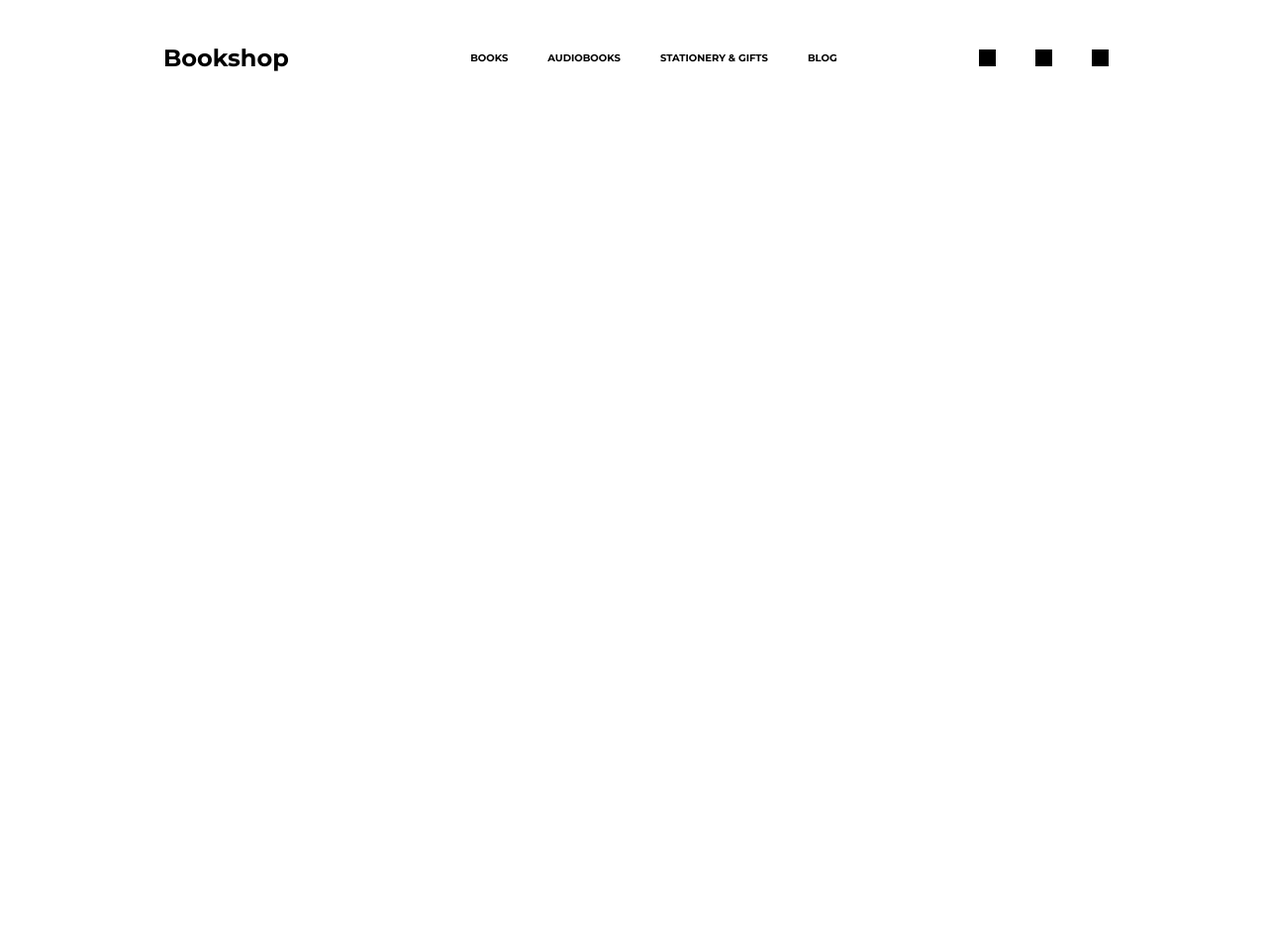
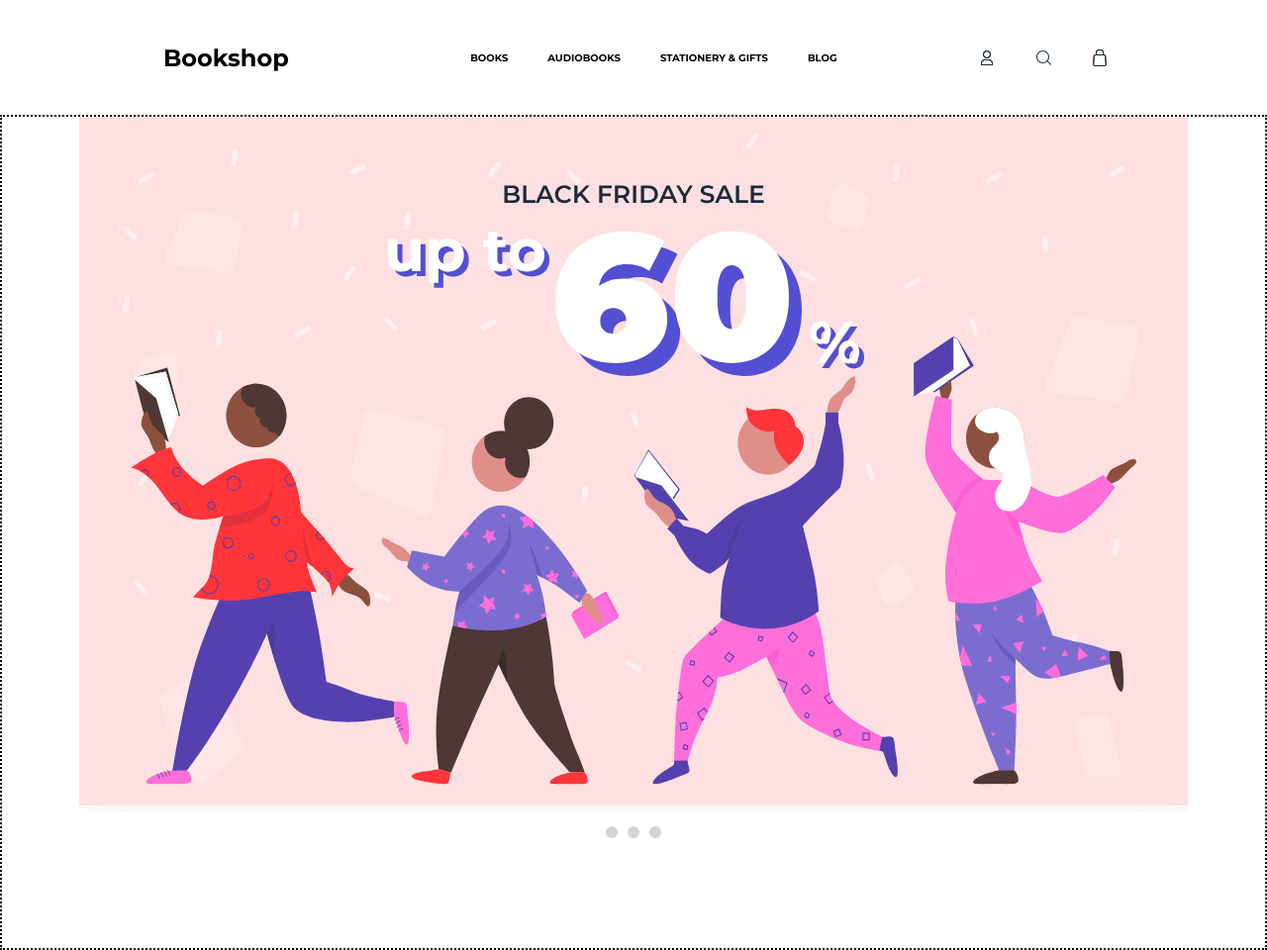
Before and after one commit to MikhailPonomarev/bookshop, a website built with webpack: page index.html in a window 1280 px wide. Shown: the whole page at 99% size. Before the commit the page ends 800 px from the top, so only its background shows below. Built offline with nearby package versions, Linux system fonts and the light colour scheme.

Commit message:
feat: Impl slider draft

```diff
--- a/src/components/header/header.js
+++ b/src/components/header/header.js
@@ -32,11 +32,17 @@ const createButtonsContainer = () => {
     const buttonsContainer = document.createElement('div');
     buttonsContainer.classList.add('buttons-container');
 
-    for (let index = 0; index < 3; index++) {
-        const stub = document.createElement('div');
-        stub.classList.add('stub');
-        buttonsContainer.appendChild(stub);
-    }
+    const user = document.createElement('div');
+    user.classList.add('user');
+    buttonsContainer.appendChild(user);
+
+    const search = document.createElement('div');
+    search.classList.add('search');
+    buttonsContainer.appendChild(search);
+
+    const shopBag = document.createElement('div');
+    shopBag.classList.add('shop-bag');
+    buttonsContainer.appendChild(shopBag);
 
     return buttonsContainer;
 };
--- a/src/components/header/header.scss
+++ b/src/components/header/header.scss
@@ -34,11 +34,27 @@ header {
         flex-direction: row;
         gap: 40px;
 
-        .stub {
+        %button {
             width: 17px;
             height: 17px;
-            background-color: black;
+            background-position: center;
+            background-repeat: no-repeat;
             cursor: pointer;
+        }
+
+        .user {
+            @extend %button;
+            background-image: url("/src/assets/header/user.svg");
+        }
+
+        .search {
+            @extend %button;
+            background-image: url("/src/assets/header/search.svg");
+        }
+
+        .shop-bag {
+            @extend %button;
+            background-image: url("/src/assets/header/shop_bag.svg");
         }
     }
 }
--- /dev/null
+++ b/src/components/promo/promo.js
@@ -0,0 +1,23 @@
+import './promo.scss';
+
+export const promoComponent = () => {
+    const promoContainer = document.createElement('section');
+    promoContainer.classList.add('promo-container');
+
+    const banner = document.createElement('div');
+    banner.classList.add('banner');
+
+    promoContainer.appendChild(banner);
+
+    const bannerSelector = document.createElement('div');
+    bannerSelector.classList.add('banner-selector');
+    for (let index = 0; index < 3; index++) {
+        const item = document.createElement('div');
+        item.classList.add('selector-item');
+        bannerSelector.appendChild(item);
+    }
+
+    promoContainer.appendChild(bannerSelector);
+
+    return promoContainer;
+};
--- /dev/null
+++ b/src/components/promo/promo.scss
@@ -0,0 +1,30 @@
+.promo-container {
+    display: flex;
+    flex-direction: column;
+    gap: 15px;
+    align-items: center;
+    height: 840px;
+    border: 2px dotted black;
+
+    .banner {
+        width: 1120px;
+        height: 702px;
+        background-image: url("/src/assets/promo/banner1.svg");
+        background-position: center;
+        cursor: pointer;
+    }
+
+    .banner-selector {
+        display: flex;
+        flex-direction: row;
+        gap: 10px;
+
+        .selector-item {
+            width: 12px;
+            height: 12px;
+            border-radius: 50%;
+            background-color: lightgray;
+            cursor: pointer;
+        }
+    }
+}
--- a/src/index.js
+++ b/src/index.js
@@ -1,4 +1,6 @@
 import { headerComponent } from './components/header/header';
+import { promoComponent } from './components/promo/promo';
 import './style.scss';
 
 document.body.appendChild(headerComponent());
+document.body.appendChild(promoComponent());
```
Also changed, not shown: src/assets/header/search.svg (renamed from src/assets/svg/search.svg), src/assets/header/shop_bag.svg (renamed from src/assets/svg/shop_bag.svg), src/assets/header/user.svg (renamed from src/assets/svg/user.svg), src/assets/promo/banner1.svg (added), src/assets/promo/banner2.svg (added), src/components/sidebar/sidebar.js (added), src/components/sidebar/sidebar.scss (added), 1 other file.
